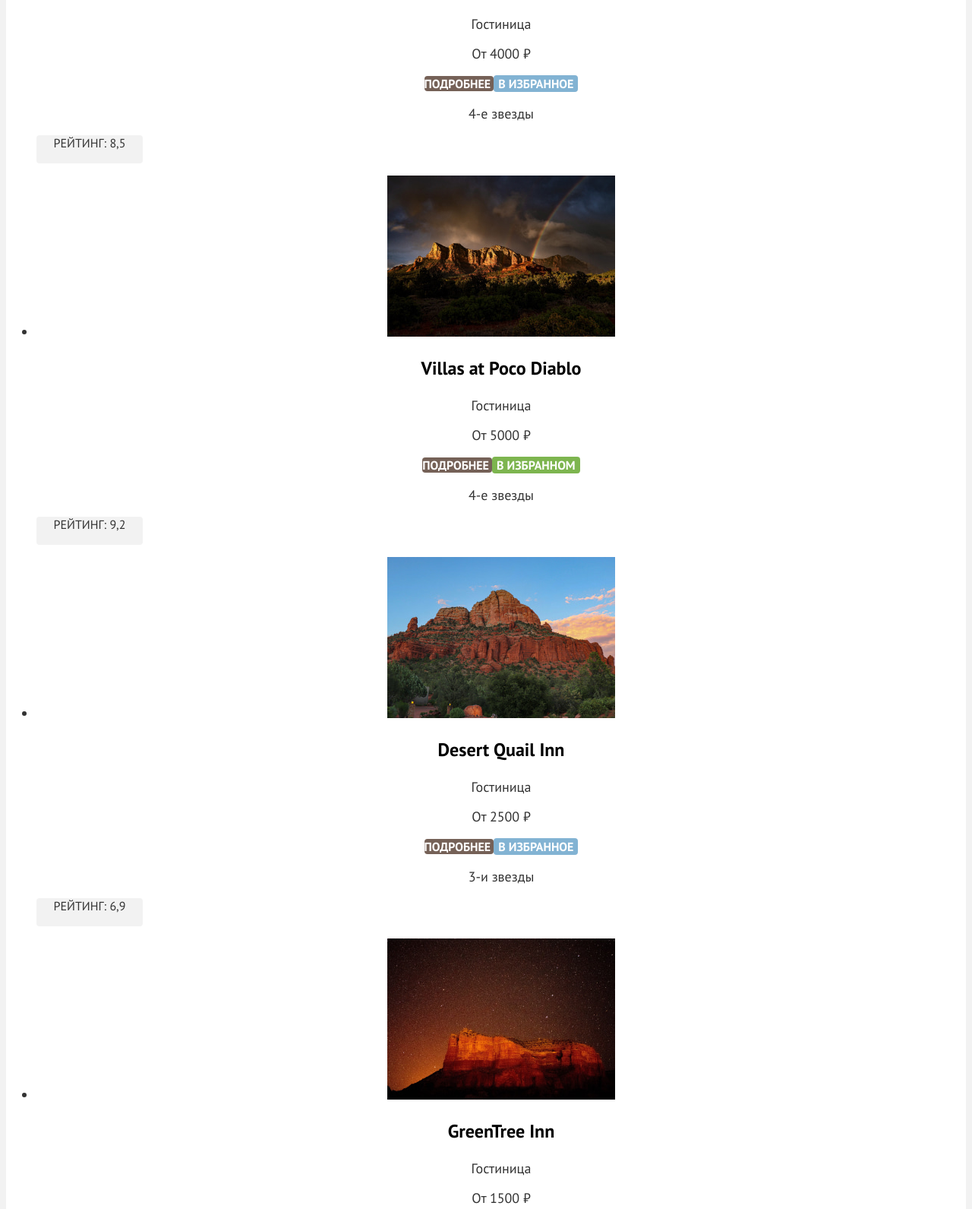
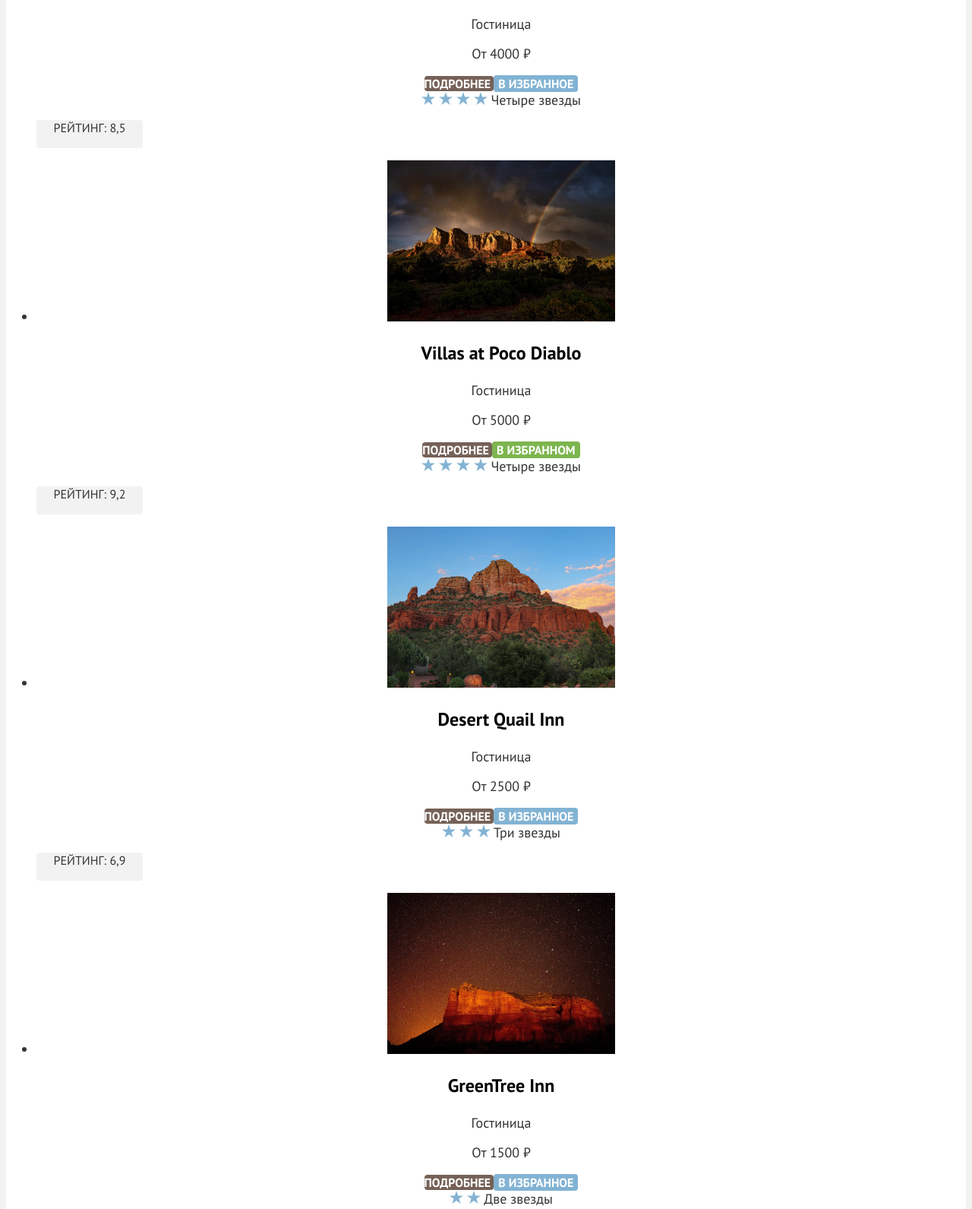
Before and after one commit to VictoriaYemets/704597-sedona-2, a plain HTML site: page catalog.html in a window 1280 px wide. Shown: the part 1589-3180 px from the top of the page at 76% size. Drawn offline with Linux system fonts and the light colour scheme.

Commit message:
Правки по дз 2.3.4

```diff
--- a/catalog.html
+++ b/catalog.html
@@ -1,16 +1,19 @@
 <!DOCTYPE html>
 <html lang="ru">
+
   <head>
     <meta charset="utf-8">
     <title>Гостиницы Седоны</title>
     <link rel="stylesheet" href="styles/styles.css">
   </head>
+
   <body>
 
     <header class="page-header" data-test="header">
       <nav class="navigation">
         <a class="navigation-logo" href="index.html">
-          <img class="page-header-logo" src="images/main-logo.svg" width="140" height="70.05" alt="Логотип неофициального сайта города Седона.">
+          <img class="page-header-logo" src="images/main-logo.svg" width="140" height="70.05"
+            alt="Логотип неофициального сайта города Седона.">
         </a>
         <ul class="navigation-list">
           <li class="navigation-item">
@@ -171,7 +174,8 @@
         <ul class="catalog-list">
           <li class="catalog-item">
             <a class="catalog-item-link" href="#">
-              <img class="catalog-item-img" src="images/hotel-1.jpg" width="300" height="212" alt="Пещера, находящаяся рядом с отелем Amara Resort & Spa.">
+              <img class="catalog-item-img" src="images/hotel-1.jpg" width="300" height="212"
+                alt="Пещера, находящаяся рядом с отелем Amara Resort & Spa.">
               <h3 class="catalog-item-name">Amara Resort & Spa</h3>
             </a>
             <p class="catalog-item-type">Гостиница</p>
@@ -185,19 +189,24 @@
             <button class="catalog-to-favourites" type="button">
               <span class="visually-hidden">В Избранное</span>
             </button>
-            <section class="rating">
-              <p class="stars">
-                <span class="visually-hidden">4-е звезды</span>
-              </p>
+            <div class="rating">
+              <div class="stars">
+                <img class="star" src="images/star.svg" width="18" height="17" aria-hidden="true">
+                <img class="star" src="images/star.svg" width="18" height="17" aria-hidden="true">
+                <img class="star" src="images/star.svg" width="18" height="17" aria-hidden="true">
+                <img class="star" src="images/star.svg" width="18" height="17" aria-hidden="true">
+                <span class="visually-hidden">Четыре звезды</span>
+              </div>
               <p class="rating-display">
                 Рейтинг:
                 <span class="rating-display-level">8,5</span>
               </p>
-            </section>
+            </div>
           </li>
           <li class="catalog-item">
             <a class="catalog-item-link" href="#">
-              <img class="catalog-item-img" src="images/hotel-2.jpg" width="300" height="212" alt="Горы, находящиеся рядом с отелем Villas at Poco Diablo.">
+              <img class="catalog-item-img" src="images/hotel-2.jpg" width="300" height="212"
+                alt="Горы, находящиеся рядом с отелем Villas at Poco Diablo.">
               <h3 class="catalog-item-name">Villas at Poco Diablo</h3>
             </a>
             <p class="catalog-item-type">Гостиница</p>
@@ -211,19 +220,24 @@
             <button class="catalog-to-favourites in-favourites" type="button">
               <span class="visually-hidden">В Избранном</span>
             </button>
-            <section class="rating">
-              <p class="stars">
-                <span class="visually-hidden">4-е звезды</span>
-              </p>
+            <div class="rating">
+              <div class="stars">
+                <img class="star" src="images/star.svg" width="18" height="17" aria-hidden="true">
+                <img class="star" src="images/star.svg" width="18" height="17" aria-hidden="true">
+                <img class="star" src="images/star.svg" width="18" height="17" aria-hidden="true">
+                <img class="star" src="images/star.svg" width="18" height="17" aria-hidden="true">
+                <span class="visually-hidden">Четыре звезды</span>
+              </div>
               <p class="rating-display">
                 Рейтинг:
                 <span class="rating-display-level">9,2</span>
               </p>
-            </section>
+            </div>
           </li>
           <li class="catalog-item">
             <a class="catalog-item-link" href="#">
-              <img class="catalog-item-img" src="images/hotel-3.jpg" width="300" height="212" alt="Горы, находящиеся рядом с отелем Desert Quail Inn.">
+              <img class="catalog-item-img" src="images/hotel-3.jpg" width="300" height="212"
+                alt="Горы, находящиеся рядом с отелем Desert Quail Inn.">
               <h3 class="catalog-item-name">Desert Quail Inn</h3>
             </a>
             <p class="catalog-item-type">Гостиница</p>
@@ -237,19 +251,23 @@
             <button class="catalog-to-favourites" type="button">
               <span class="visually-hidden">В Избранное</span>
             </button>
-            <section class="rating">
-              <p class="stars">
-                <span class="visually-hidden">3-и звезды</span>
-              </p>
+            <div class="rating">
+              <div class="stars">
+                <img class="star" src="images/star.svg" width="18" height="17" aria-hidden="true">
+                <img class="star" src="images/star.svg" width="18" height="17" aria-hidden="true">
+                <img class="star" src="images/star.svg" width="18" height="17" aria-hidden="true">
+                <span class="visually-hidden">Три звезды</span>
+              </div>
               <p class="rating-display">
                 Рейтинг:
                 <span class="rating-display-level">6,9</span>
               </p>
-            </section>
+            </div>
           </li>
           <li class="catalog-item">
             <a class="catalog-item-link" href="#">
-              <img class="catalog-item-img" src="images/hotel-4.jpg" width="300" height="212" alt="Горы, находящиеся рядом с отелем GreenTree Inn.">
+              <img class="catalog-item-img" src="images/hotel-4.jpg" width="300" height="212"
+                alt="Горы, находящиеся рядом с отелем GreenTree Inn.">
               <h3 class="catalog-item-name">GreenTree Inn</h3>
             </a>
             <p class="catalog-item-type">Гостиница</p>
@@ -263,15 +281,17 @@
             <button class="catalog-to-favourites" type="button">
               <span class="visually-hidden">В Избранное</span>
             </button>
-            <section class="rating">
-              <p class="stars">
-                <span class="visually-hidden">2-е звезды</span>
-              </p>
+            <div class="rating">
+              <div class="stars">
+                <img class="star" src="images/star.svg" width="18" height="17" aria-hidden="true">
+                <img class="star" src="images/star.svg" width="18" height="17" aria-hidden="true">
+                <span class="visually-hidden">Две звезды</span>
+              </div>
               <p class="rating-display">
                 Рейтинг:
                 <span class="rating-display-level">5,0</span>
               </p>
-            </section>
+            </div>
           </li>
         </ul>
       </section>
@@ -283,16 +303,16 @@
           <a class="pagination-link" href="#">2</a>
         </li>
         <li class="pagination-item">
-          <a class="pagination-link"  href="#">3</a>
+          <a class="pagination-link" href="#">3</a>
         </li>
         <li class="pagination-item">
-          <a class="pagination-link"  href="#">4</a>
+          <a class="pagination-link" href="#">4</a>
         </li>
         <li class="pagination-item">
-          <a class="pagination-link ellipsis"  href="#">...</a>
+          <a class="pagination-link ellipsis" href="#">...</a>
         </li>
         <li class="pagination-item">
-          <a class="pagination-link"  href="#">10</a>
+          <a class="pagination-link" href="#">10</a>
         </li>
       </ul>
       <section class="mailing">
@@ -304,7 +324,8 @@
         </p>
         <form class="mailing-form" action="https://echo.htmlacademy.ru/courses" method="post">
           <label for="mailing-label">E-mail</label>
-          <input class="mailing-field" id="mailing-label" placeholder="Ваш e-mail" type="email" name="mailing-adress" required>
+          <input class="mailing-field" id="mailing-label" placeholder="Ваш e-mail" type="email" name="mailing-adress"
+            required>
           <button class="mailing-button" type="submit">
             Подписаться
         </form>
@@ -348,4 +369,5 @@
       </section>
     </footer>
   </body>
+
 </html>
```
Also changed, not shown: index.html (+27 -19 lines). Lines whose indentation alone changed are shown as unchanged.
